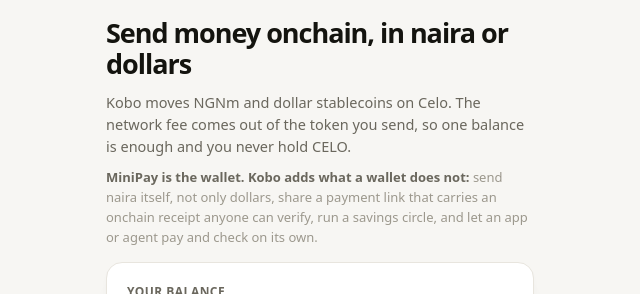
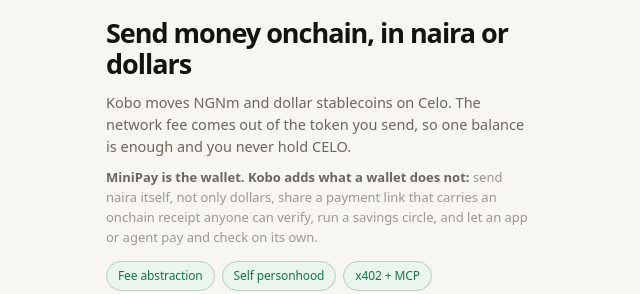
Before and after one commit to Spagero763/kobo, a website: page public/index.html in a window 1280 px wide. Shown: the part 61-355 px from the top of the page, without its empty margins (320-960 px from the left). Drawn offline with nearby package versions, Linux system fonts and the light colour scheme; no server answers.

Commit message:
Name the Celo primitives Kobo is built on, up front
A scannable strip under the headline: fee abstraction, Self personhood, x402 plus MCP. It answers the innovation rubric a judge lands on before scrolling.

```diff
--- a/public/index.html
+++ b/public/index.html
@@ -100,6 +100,12 @@
   .hero .lead { color: var(--muted); font-size: 14.5px; line-height: 1.55; margin: 11px 0 0; }
   .hero .vs { color: var(--faint); font-size: 13px; line-height: 1.55; margin: 9px 0 0; }
   .hero .vs strong { color: var(--muted); font-weight: 580; }
+  .marks { display: flex; flex-wrap: wrap; gap: 7px; margin-top: 13px; }
+  .marks span {
+    font-size: 12px; font-weight: 540; color: var(--accent);
+    background: var(--accent-soft); border: 1px solid color-mix(in srgb, var(--accent) 22%, var(--line));
+    border-radius: 999px; padding: 5px 11px; letter-spacing: -.01em;
+  }
 
   .skel { display: inline-block; border-radius: 6px; background: linear-gradient(90deg, var(--line) 25%, color-mix(in srgb, var(--line) 45%, transparent) 50%, var(--line) 75%); background-size: 200% 100%; animation: sh 1.1s linear infinite; color: transparent !important; }
   @keyframes sh { to { background-position: -200% 0; } }
@@ -271,6 +277,11 @@
       onchain receipt anyone can verify, run a savings circle, and let an app or
       agent pay and check on its own.
     </p>
+    <div class="marks">
+      <span>Fee abstraction</span>
+      <span>Self personhood</span>
+      <span>x402 + MCP</span>
+    </div>
   </div>
 
   <section class="card" id="req-card" hidden>
```
